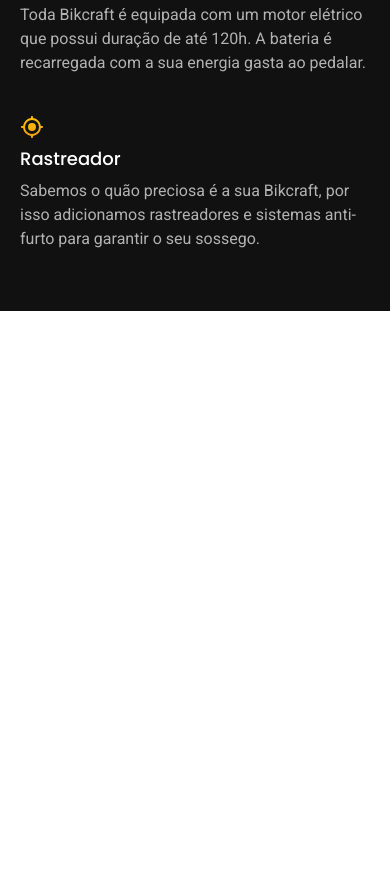
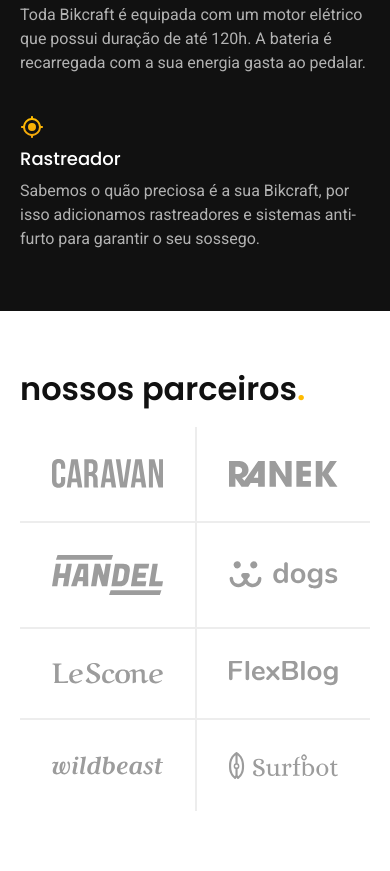
Before and after one commit to pedrohenmonteiro/bikcraft, a plain HTML site: page index.html in a window 390 px wide. Shown: the part 1994-2865 px from the top of the page. Before the commit the page ends 2305 px from the top, so only its background shows below. Drawn offline with Linux system fonts and the light colour scheme.

Commit message:
parceiros

```diff
--- /dev/null
+++ b/css/home/parceiros.css
@@ -0,0 +1,56 @@
+.parceiros {
+  padding-top: 60px;
+  padding-bottom: 120px;
+}
+
+.parceiros h2 {
+  margin-bottom: 60px;
+}
+
+.parceiros ul {
+  padding: 0 20px;
+  max-width: 1400px;
+  margin: 0 auto;
+  display: grid;
+  grid-template-columns: repeat(4, 1fr);
+
+  justify-content: center;
+}
+
+.parceiros li {
+  padding: 32px;
+  display: flex;
+  border-left: 2px solid var(--cor-2);
+}
+
+.parceiros li:first-child,
+.parceiros li:nth-child(5) {
+  border-left: none;
+}
+
+.parceiros li:nth-child(n + 5) {
+  border-top: 2px solid var(--cor-2);
+}
+
+.parceiros img {
+  margin: auto;
+}
+
+@media (max-width: 800px) {
+  .parceiros {
+    padding-bottom: 60px;
+  }
+  .parceiros h2 {
+    margin-bottom: 20px;
+  }
+  .parceiros ul {
+    grid-template-columns: 1fr 1fr;
+  }
+
+  .parceiros li:nth-child(n + 3) {
+    border-top: 2px solid var(--cor-2);
+  }
+  .parceiros li:nth-child(odd) {
+    border-left: none;
+  }
+}
--- a/css/style.css
+++ b/css/style.css
@@ -10,6 +10,7 @@
 /* Home */
 @import "./home/introducao.css";
 @import "./home/tecnologia.css";
+@import "./home/parceiros.css";
 
 /* Bicicletas */
 @import "./bicicletas/bicicletas-lista.css";
--- a/index.html
+++ b/index.html
@@ -98,6 +98,21 @@
     </div>
   </article>
 
+  <section class="parceiros" aria-label="Nossos Parceiros">
+    <h2 class="container font-1-xxl">nossos parceiros<span class="cor-p1">.</span></h2>
+
+    <ul>
+      <li><img src="./img/parceiros/caravan.svg" alt="caravan"></li>
+      <li><img src="./img/parceiros/ranek.svg" alt="ranek"></li>
+      <li><img src="./img/parceiros/handel.svg" alt="handel"></li>
+      <li><img src="./img/parceiros/dogs.svg" alt="dogs"></li>
+      <li><img src="./img/parceiros/lescone.svg" alt="lescone"></li>
+      <li><img src="./img/parceiros/flexblog.svg" alt="flexblog"></li>
+      <li><img src="./img/parceiros/wildbeast.svg" alt="wildbeast"></li>
+      <li><img src="./img/parceiros/surfbot.svg" alt="surfbot"></li>
+    </ul>
+  </section>
+
 </body>
 
 </html>
```
